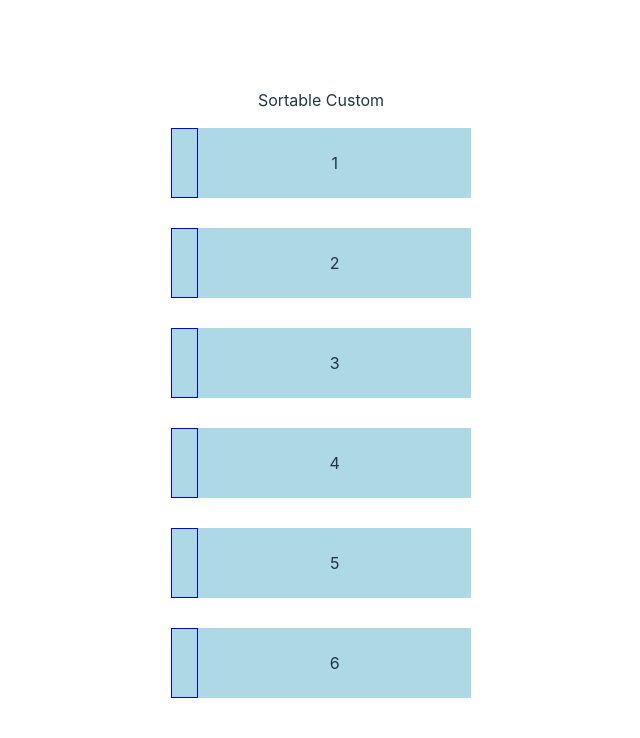
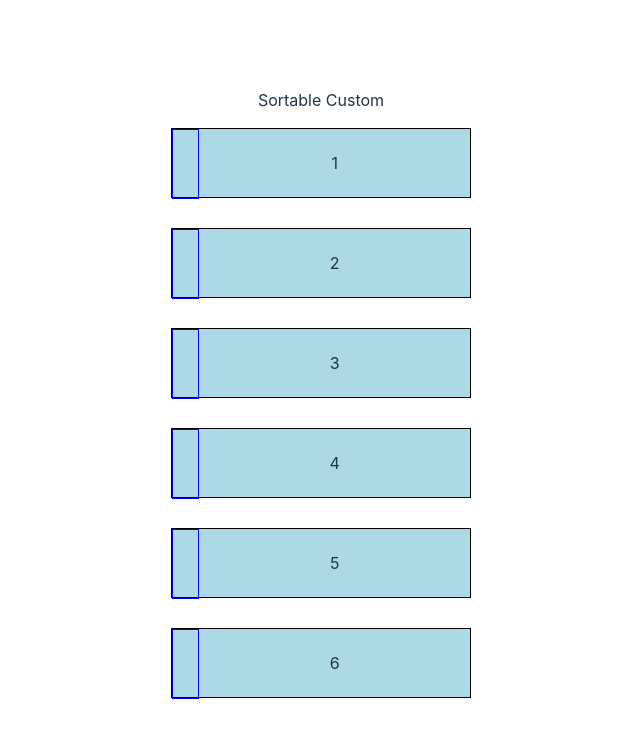
Before and after one commit to h-zahar/sortable-custom, a React (Vite) app: page / in a window 1280 px wide. Shown: the top 738 px of the page, without its empty margins (319-959 px from the left). Built offline with nearby package versions, Linux system fonts and the light colour scheme.

Commit message:
Implemented Sortable Boxes

```diff
--- a/src/App.tsx
+++ b/src/App.tsx
@@ -1,15 +1,26 @@
+import { useState } from "react";
 import "./App.css";
 import Box from "./components/Box";
 
 function App() {
-  const array = [1, 2, 3, 4, 5, 6];
+  const [array, setArray] = useState([1, 2, 3, 4, 5, 6]);
 
   return (
     <div>
       <p>Sortable Custom</p>
-      {array.map((arr) => {
-        return <Box key={arr} id={arr} />;
-      })}
+      <div id="box">
+        {array.map((arr, i) => {
+          return (
+            <Box
+              key={arr}
+              id={arr}
+              index={i}
+              array={array}
+              setArray={setArray}
+            />
+          );
+        })}
+      </div>
     </div>
   );
 }
--- a/src/components/Box.tsx
+++ b/src/components/Box.tsx
@@ -1,4 +1,69 @@
-const Box = ({ id }: { id: number }) => {
+import { useState } from "react";
+
+const Box = ({
+  id,
+  array,
+  index,
+  setArray,
+}: {
+  id: number;
+  array: number[];
+  index: number;
+  setArray: (array: number[]) => void;
+}) => {
+  const [translate, setTranslate] = useState({ x: 0, y: 0 });
+  let startPosition = { x: 0, y: 0 };
+  const handleMouseDown = (e: React.MouseEvent) => {
+    startPosition = { x: e.clientX, y: e.clientY };
+    document.addEventListener("mousemove", handleMouseMove);
+    document.addEventListener("mouseup", handleMouseUp);
+  };
+
+  const handleMouseMove = (e: MouseEvent) => {
+    setTranslate({
+      x: e.clientX - startPosition.x,
+      y: e.clientY - startPosition.y,
+    });
+  };
+
+  const handleMouseUp = (e: MouseEvent) => {
+    console.log(Math.abs(startPosition.y - e.clientY) / 100);
+    // if (
+    //   Math.ceil(Math.abs(startPosition.y - e.clientY) / 100) > index ||
+    //   (startPosition.y - e.clientY < 0 &&
+    //     Math.floor(Math.abs(startPosition.y - e.clientY) / 100) + index >=
+    //       array.length - 1)
+    // ) {
+
+    // document.getElementById("box")?.childNodes.forEach((element) => {
+    //   if (element?.id !== id && document.getElementById(element?.id)?.getBoundingClientRect().y - startPosition)
+    // });
+
+    const tempArr = [...array];
+    const elem = tempArr.splice(index, 1);
+    startPosition.y - e.clientY < 0
+      ? tempArr.splice(
+          index +
+            Math.max(Math.floor(Math.abs(startPosition.y - e.clientY) / 100)),
+          0,
+          elem[0]
+        )
+      : tempArr.splice(
+          index -
+            Math.min(
+              Math.floor(Math.abs(startPosition.y - e.clientY) / 100),
+              index
+            ),
+          0,
+          elem[0]
+        );
+    setArray(tempArr);
+    // }
+    setTranslate({ x: 0, y: 0 });
+    document.removeEventListener("mousemove", handleMouseMove);
+    document.removeEventListener("mouseup", handleMouseUp);
+  };
+
   return (
     <div
       id={id.toString()}
@@ -7,10 +72,15 @@ const Box = ({ id }: { id: number }) => {
         height: 70,
         marginBottom: 30,
         background: "lightblue",
+        transform: `translate(${translate.x}px, ${translate.y}px)`,
+        border: "1px solid black",
       }}
     >
       <div style={{ display: "flex", height: "100%" }}>
-        <div style={{ height: 70, width: 30, border: "1px solid blue" }}></div>
+        <div
+          style={{ height: 70, width: 30, border: "1px solid blue" }}
+          onMouseDown={handleMouseDown}
+        ></div>
         <div
           style={{
             display: "flex",
```
